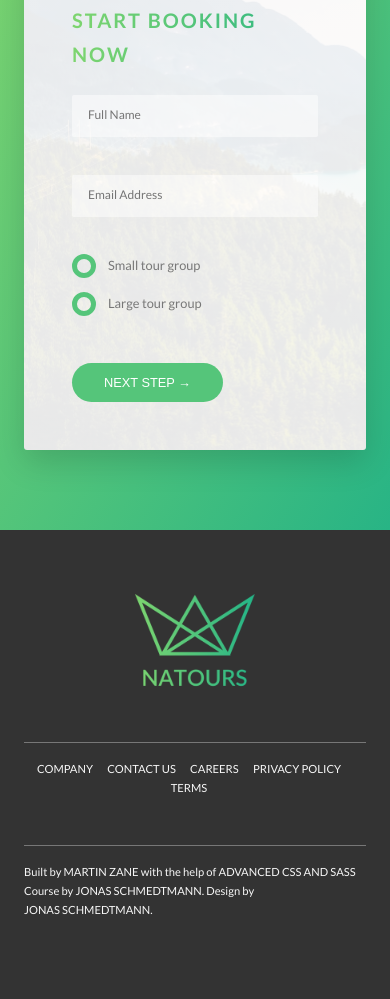
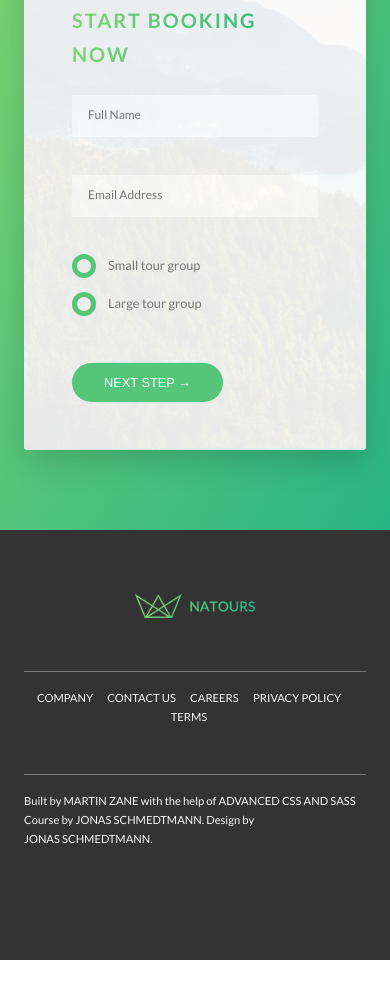
Before and after one commit to realmartinzane/natours, a website: page index.html in a window 390 px wide. Shown: the part 6058-7057 px from the top of the page. After the commit the page ends 7018 px from the top, so only its background shows below. Drawn offline with Linux system fonts and the light colour scheme.

Commit message:
Implement responsive image in footer

```diff
--- a/index.html
+++ b/index.html
@@ -335,7 +335,13 @@
 
         <footer class="footer">
             <div class="footer__logo-box">
-                <img src="img/logo-green-2x.png" alt="Full Logo" class="footer__logo">
+
+                <picture class="footer__logo">
+                    <source srcset="img/logo-green-small-1x.png 1x, img/logo-green-small-2x.png 2x"
+                            media="(max-width: 37.5em)">
+                    <img srcset="img/logo-green-1x.png 1x, img/logo-green-2x.png 2x" alt="Full Logo" class="footer__logo">
+                </picture>
+
             </div>
             <div class="row">
                 <div class="col-1-of-2">
```
